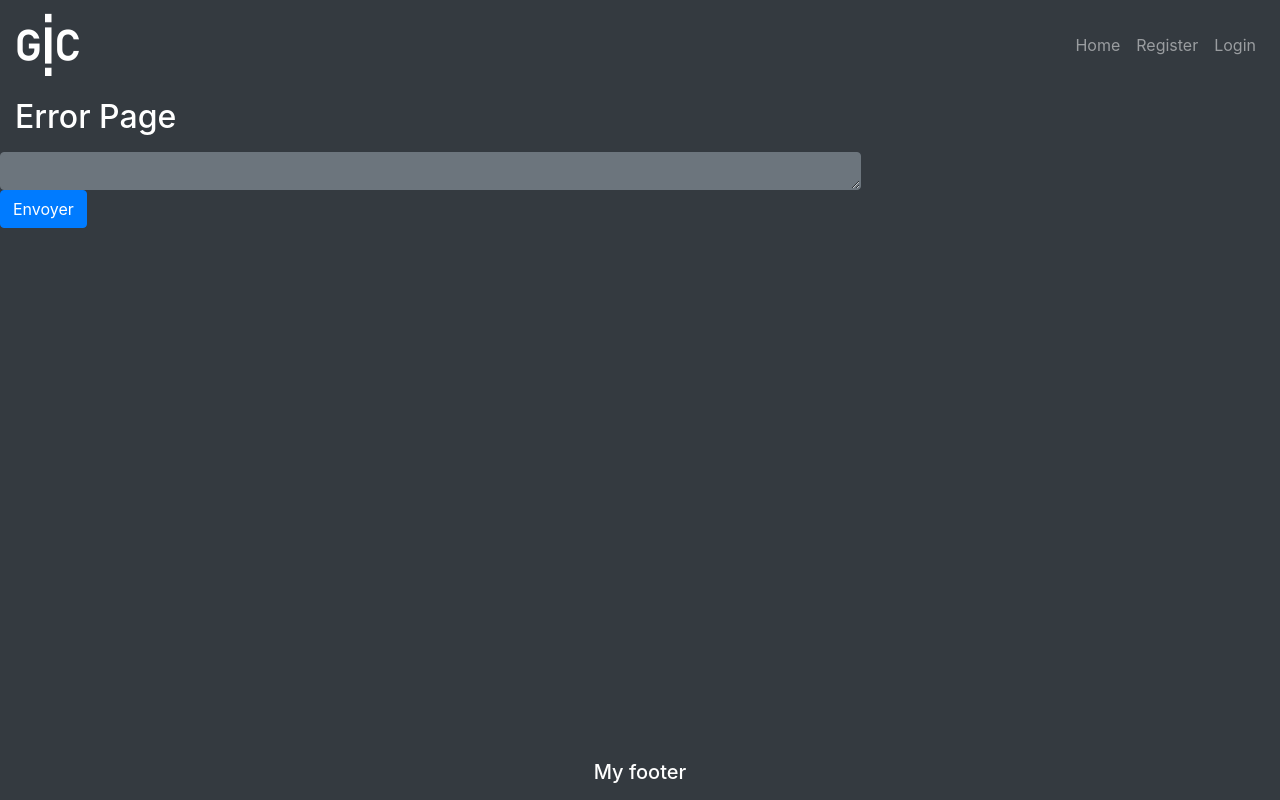
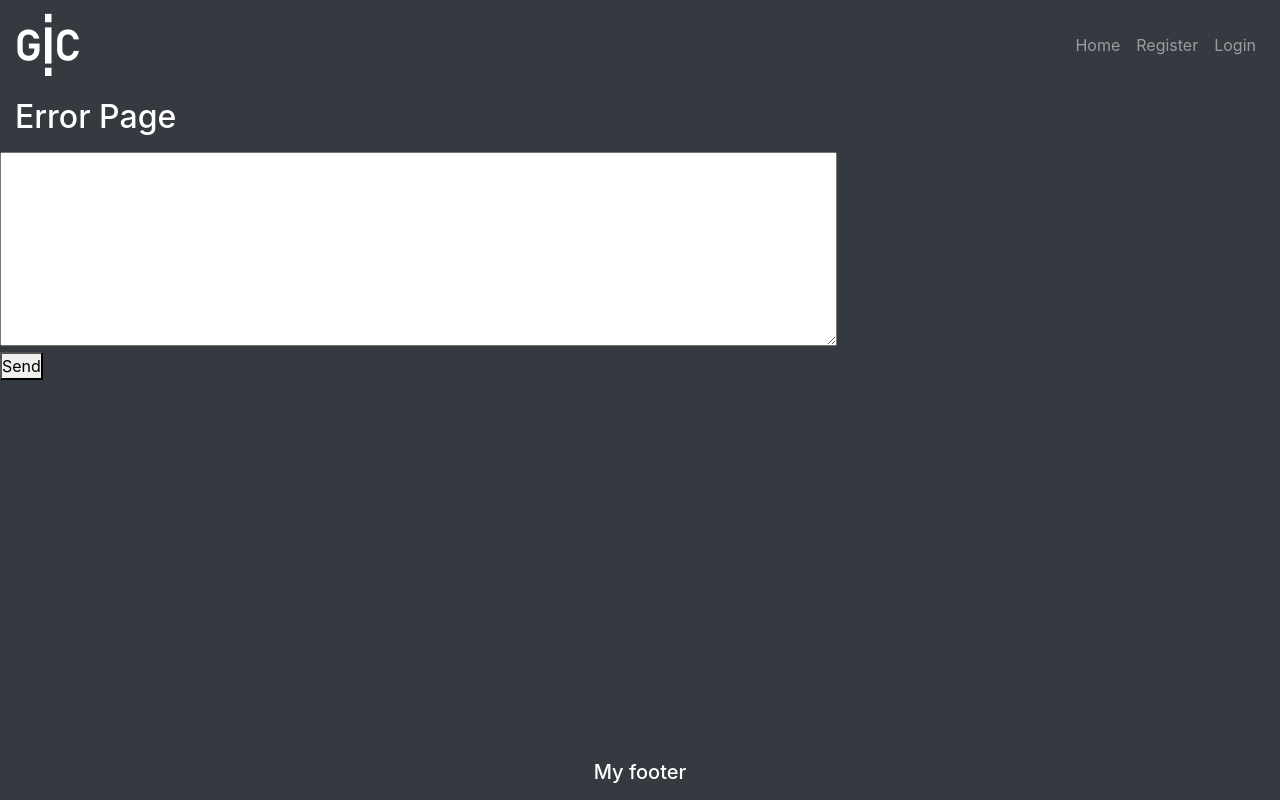
Before and after one commit to AlbanBekteshi/ProjetJsFrontend, a website built with webpack: page src/index.html in a window 1280 px wide. Built offline with nearby package versions, Linux system fonts and the light colour scheme; no server answers; files whose address does not match are found by name.

Commit message:
GlobalTchat fonctionnel

```diff
--- a/src/Components/GlobalTchat.js
+++ b/src/Components/GlobalTchat.js
@@ -1,15 +1,17 @@
+const {Server, OPEN} = require("ws");
 let GlobalTchatSelector = document.querySelector("#tchatGlobal")
 const GlobalTchat = ()=>{
 
     let GlobalTchathtml = `
 
-  <ul id="Gchat"></ul>
-  <form>
-    <textarea class="btn btn-secondary" rows="1" cols="80" id="message"></textarea>
-    <br />
-    <button class="btn btn-primary" type="submit">Envoyer</button>
-  </form>
+    <ul id="Gchat"></ul>
 
+    <form>
+      <textarea rows="8" cols="80" id="message"></textarea>
+      <br />
+      <button type="submit">Send</button>
+    </form>
+    <script src="GlobalTchat.js"></script>
 `;
 
     GlobalTchatSelector.innerHTML = GlobalTchathtml;
@@ -19,6 +21,7 @@ const GlobalTchat = ()=>{
       connection.send(message);
       document.querySelector('#message').value = '';
     });
+
 };
 
 const connection = new WebSocket('ws://localhost:8080');
@@ -42,8 +45,4 @@ connection.onmessage = event => {
   document.querySelector('#Gchat').append(li);
 };
 
-
-
-
-
 export default GlobalTchat;
--- a/src/index.js
+++ b/src/index.js
@@ -30,6 +30,4 @@ Navbar();
 
 Router();
 
-
-
 GlobalTchat();
```
Also changed, not shown: src/index.html (+0 -1 lines).
